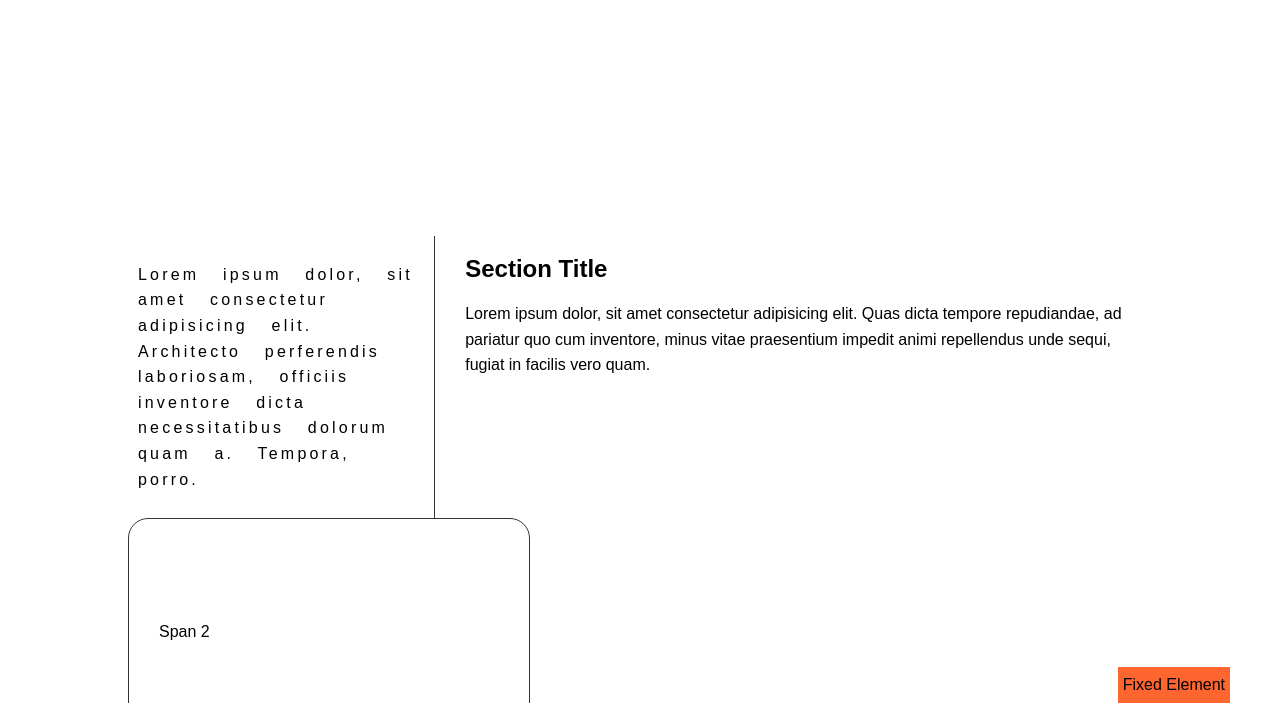
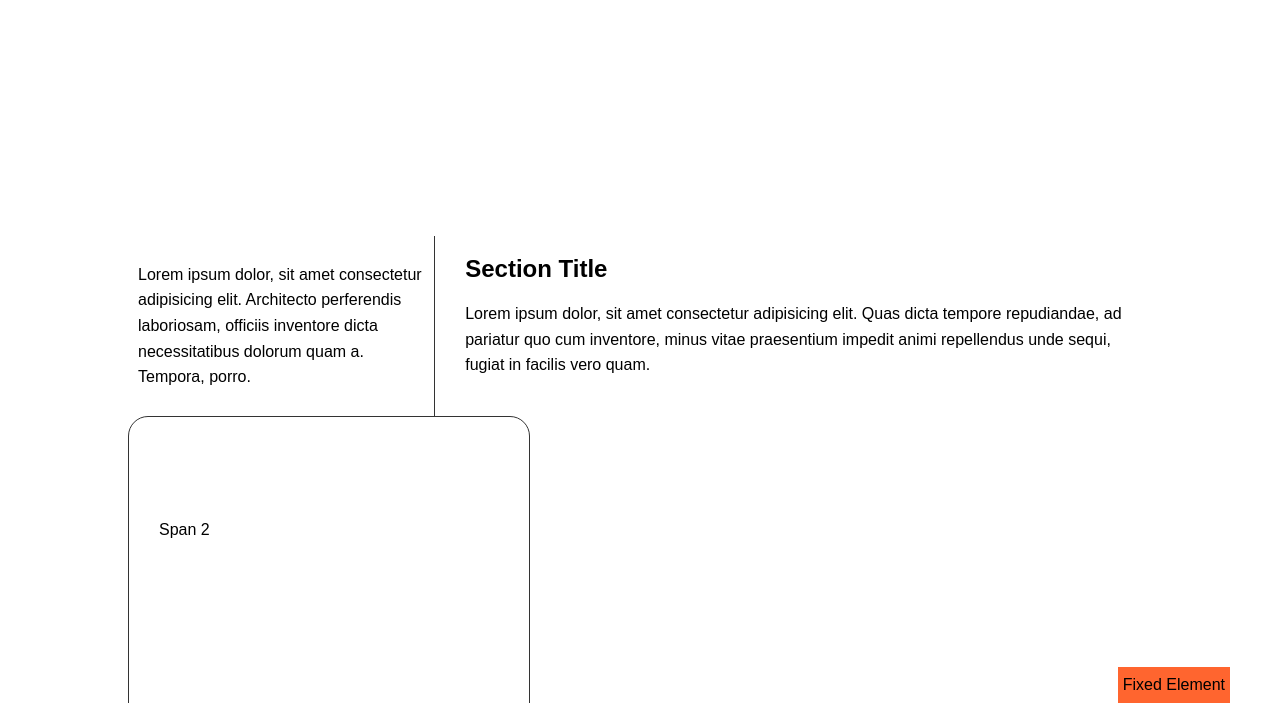
Before and after one commit to kimfom01/kimfom01.github.io, a plain HTML site: page index.html in a window 1280 px wide. Shown: the part 97-800 px from the top of the page. Drawn offline with Linux system fonts and the light colour scheme.

Commit message:
fix sidebar formatting

```diff
--- a/css/styles.css
+++ b/css/styles.css
@@ -76,8 +76,6 @@ body {
     padding: 10px;
     border-right: 1px solid #333;
     box-sizing: border-box;
-    letter-spacing: .2em;
-    word-spacing: 1em;
 }
 
 #mainFooter {
```
